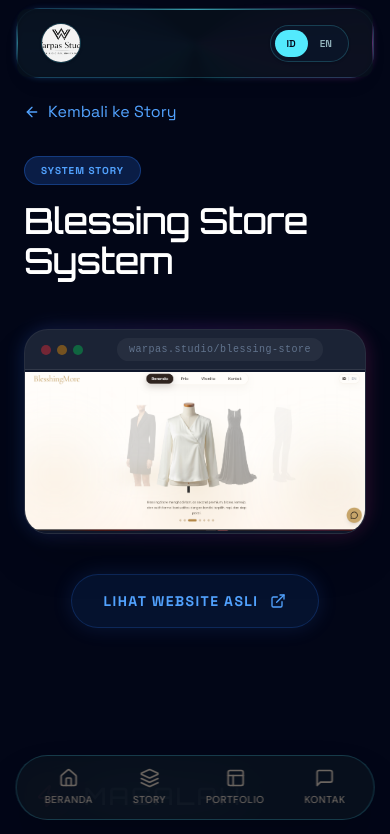
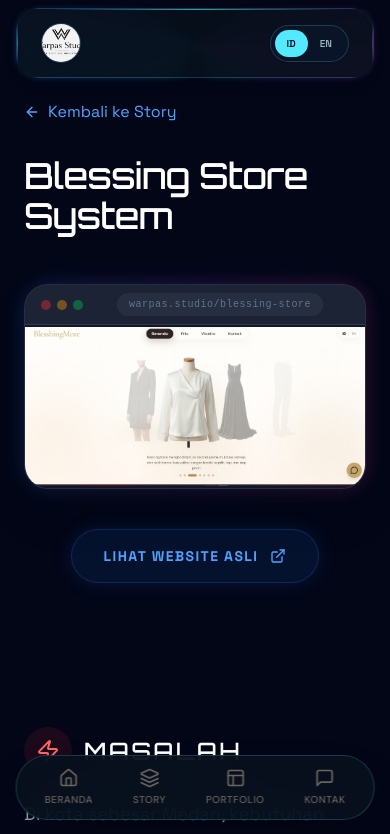
Before and after one commit to adiwaruwu03/warpas-studio, a Next.js app: page /story/blessing-store in a window 390 px wide. Shown: the top 834 px of the page. Built offline with nearby package versions, Linux system fonts and the light colour scheme.

Commit message:
update tampilan mobile

```diff
--- a/app/story/[slug]/page.tsx
+++ b/app/story/[slug]/page.tsx
@@ -50,9 +50,7 @@ export default async function ProjectDetailPage({ params }: { params: Promise<{
             </Link>
 
             <div className="space-y-4">
-              <span className={`px-4 py-1.5 rounded-full bg-blue-500/20 border border-blue-500/30 text-[10px] font-bold uppercase tracking-widest text-blue-400 inline-block ${spaceGrotesk.className}`}>
-                System Story
-              </span>
+
               <h1 className={`text-4xl md:text-7xl lg:text-8xl text-white tracking-tight ${orbitron.className}`}>
                 {project.name}
               </h1>
```
